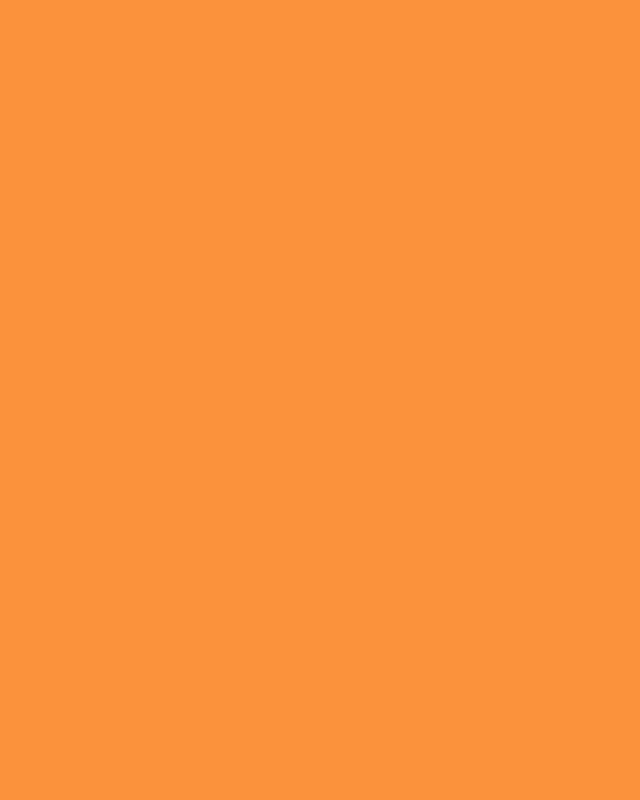
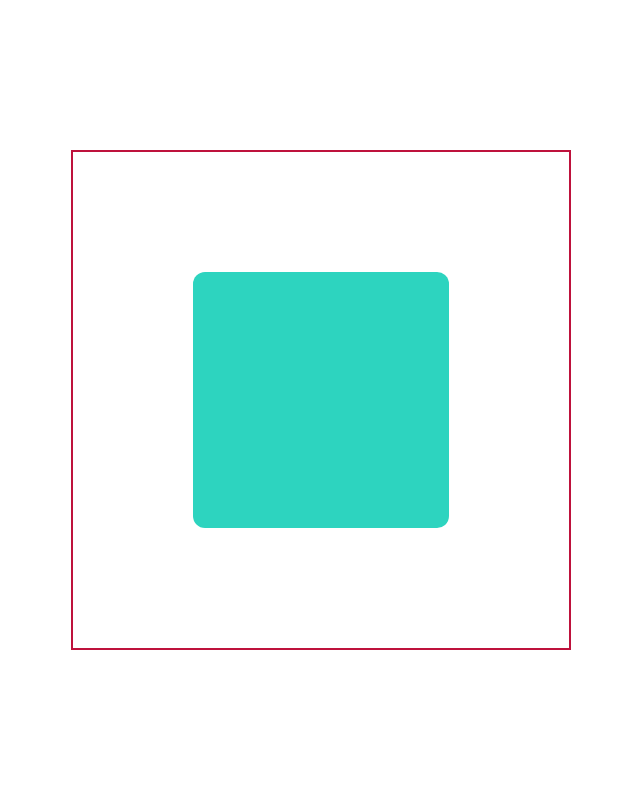
Before and after one commit to Abu-Jayed/learn-framer-motion, a React (Vite) app: page / in a window 1280 px wide. Shown: the top 800 px of the page, without its empty margins (319-959 px from the left). Built offline with nearby package versions, Linux system fonts and the light colour scheme.

Commit message:
Lesson9 useAnimate.

```diff
--- a/src/App.tsx
+++ b/src/App.tsx
@@ -1,11 +1,10 @@
 import "./App.css";
-import Lesson8 from "./framer-motion/Lesson8";
+import Lesson9 from "./framer-motion/Lesson9";
 
 function App() {
   return (
-    <div className="flex flex-col items-center justify-center w-full mx-auto ">
-      <div className="h-[200vh] w-full bg-orange-400"></div>
-      <Lesson8></Lesson8>
+    <div className="flex flex-col items-center justify-center w-full mx-auto h-[100vh] ">
+      <Lesson9></Lesson9>
     </div>
   );
 }
--- /dev/null
+++ b/src/framer-motion/Lesson9.tsx
@@ -0,0 +1,41 @@
+import { motion, useAnimate } from "framer-motion";
+import { useEffect } from "react";
+
+const Lesson9 = () => {
+  // const [ref,fn] = useAnimate()
+
+  const [scope, animate] = useAnimate();
+  const handleClick = () => {
+    // animate(scope.current,{rotate:45})
+    animate([
+      [scope.current, { rotate: 45 }],
+      [scope.current, { opacity: 0.3 }],
+      [scope.current, { opacity: 0.7 }],
+      [scope.current, { rotate: 5 }],
+      [scope.current, { rotate: 158 }],
+    ]);
+  };
+
+  // if you want to animate on mount.
+  // useEffect(() => {
+  //   animate([
+  //     [scope.current, { rotate: 45 }],
+  //     [scope.current, { opacity: 0.3 }],
+  //     [scope.current, { opacity: 0.7 }],
+  //     [scope.current, { rotate: 5 }],
+  //     [scope.current, { rotate: 158 }],
+  //   ]);
+  // }, []);
+
+  return (
+    <div className="border-2 border-rose-700 size-[500px] flex-col gap-4 flex items-center justify-center">
+      <div
+        className="mx-auto size-64 bg-teal-400 rounded-xl flex flex-wrap gap-5 justify-center items-center"
+        ref={scope}
+        onClick={handleClick}
+      ></div>
+    </div>
+  );
+};
+
+export default Lesson9;
```
